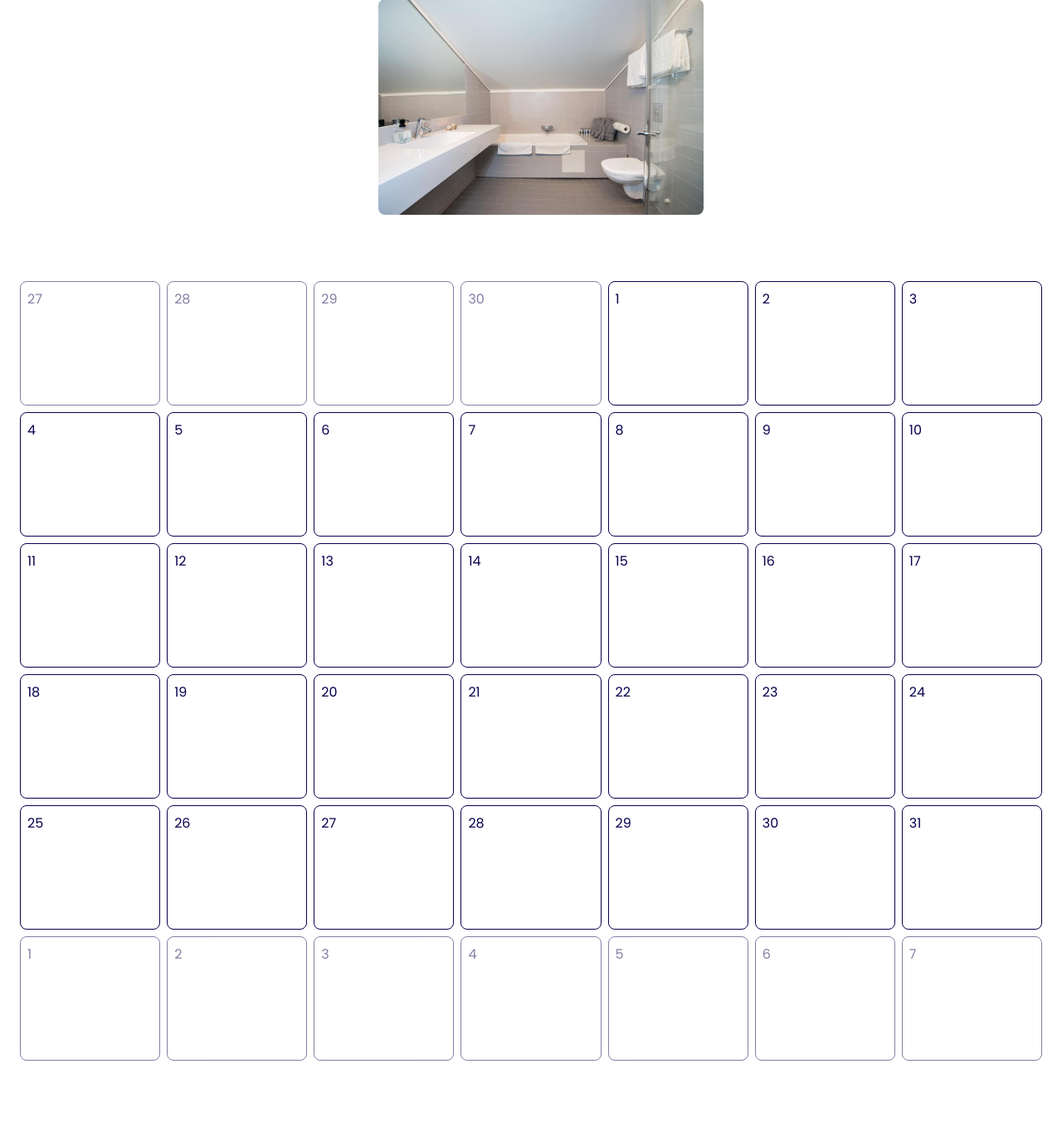
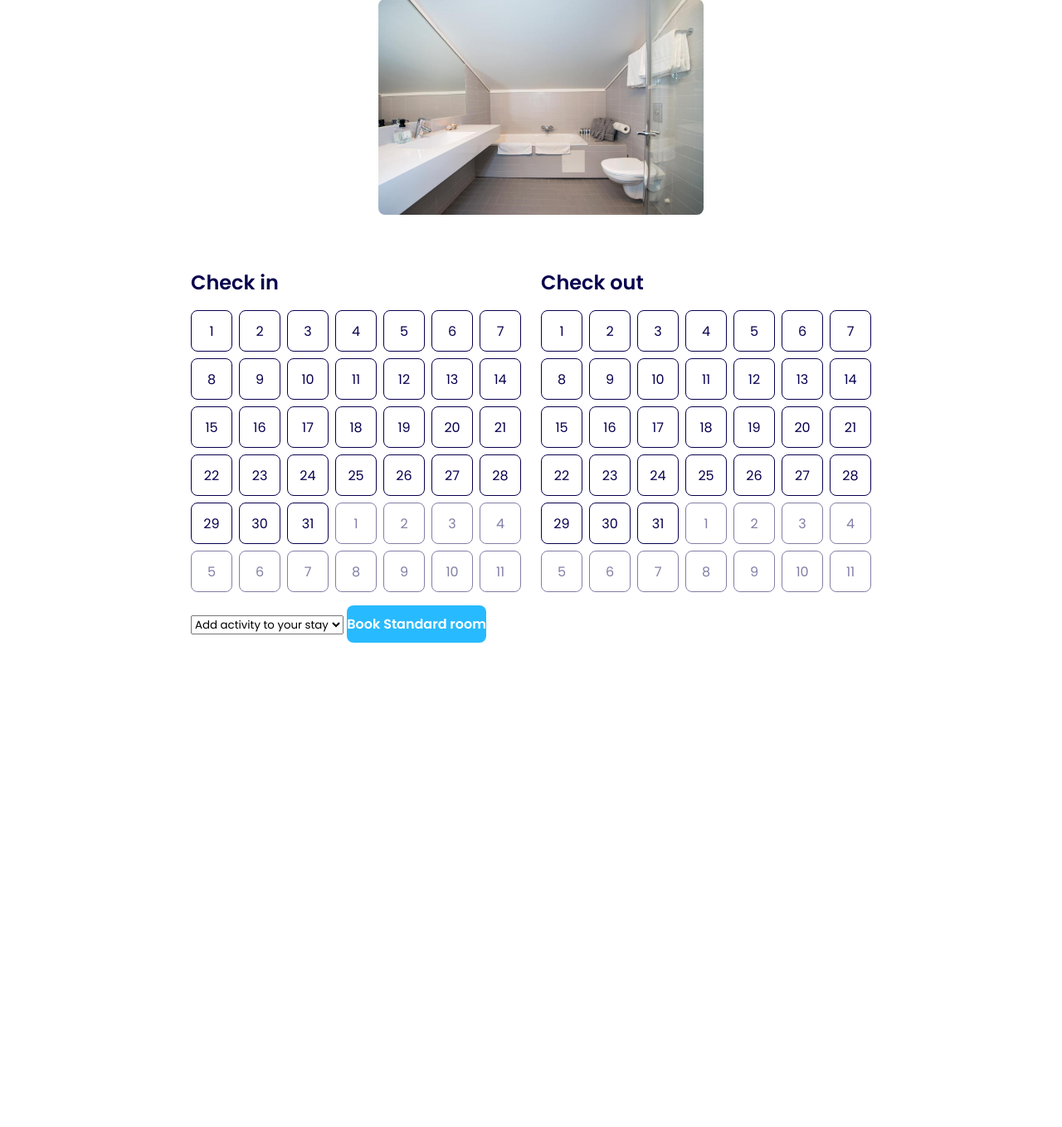
Before and after one commit to selmarosine/polar-hotel, a PHP site: page /room.php?room=1 in a window 1280 px wide. Shown: the part 654-2013 px from the top of the page at 83% size. After the commit the page ends 1429 px from the top, so only its background shows below. Run offline with PHP 8.4, Linux system fonts and the light colour scheme; data comes from the database, SQL or seed files in the repository; both versions use the stored data as it was after the commit.

Commit message:
selecte check in out dates form room

```diff
--- a/assets/javascript/script.js
+++ b/assets/javascript/script.js
@@ -1,38 +1,77 @@
-const hamMenuBtn = document.querySelector('#ham-menu-btn');
-const aSide = document.querySelector('#a-side');
-const aSideNav = document.querySelector('#a-side-nav');
+const hamMenuBtn = document.querySelector("#ham-menu-btn");
+const aSide = document.querySelector("#a-side");
+const aSideNav = document.querySelector("#a-side-nav");
+
+const checkOutBtns = document.querySelectorAll("#btn_checkout");
+const checkInBtns = document.querySelectorAll("#btn_checkin");
 
 const toggleAside = () => {
   const [firstLine, secondLine, thirdLine] = hamMenuBtn.children;
 
-  firstLine.classList.toggle('ham-line-top');
-  secondLine.style.width = firstLine.classList.contains('ham-line-top')
+  firstLine.classList.toggle("ham-line-top");
+  secondLine.style.width = firstLine.classList.contains("ham-line-top")
     ? 0
-    : '30px';
-  thirdLine.classList.toggle('ham-line-bottom');
+    : "30px";
+  thirdLine.classList.toggle("ham-line-bottom");
 
-  if (aSideNav.classList.contains('show-mobile-nav')) {
+  if (aSideNav.classList.contains("show-mobile-nav")) {
     // Close aside
-    aSideNav.classList.remove('show-mobile-nav');
+    aSideNav.classList.remove("show-mobile-nav");
     setTimeout(() => {
-      aSide.style.display = 'none';
+      aSide.style.display = "none";
     }, 300);
   } else {
     // Open aside
-    aSide.style.display = 'flex';
+    aSide.style.display = "flex";
     setTimeout(() => {
-      aSideNav.classList.add('show-mobile-nav');
+      aSideNav.classList.add("show-mobile-nav");
     }, 10);
   }
 };
 
-hamMenuBtn.addEventListener('click', toggleAside);
+const toggleDate = (date, prevSelected) => {
+  if (prevSelected) {
+    prevSelected.classList.remove("date-selected");
+  }
+  date.classList.add("date-selected");
+};
 
-window.addEventListener('resize', () => {
+hamMenuBtn.addEventListener("click", toggleAside);
+
+window.addEventListener("resize", () => {
   if (
     window.innerWidth >= 600 &&
-    aSideNav.classList.contains('show-mobile-nav')
+    aSideNav.classList.contains("show-mobile-nav")
   ) {
     toggleAside();
   }
 });
+
+checkOutBtns.forEach((checkOutBtn) => {
+  const radioBtn = checkOutBtn.querySelector("#radio");
+  radioBtn.addEventListener("click", () => {
+    const prevSelected = [...checkOutBtns].find((check) =>
+      check.classList.contains("date-selected")
+    );
+    toggleDate(checkOutBtn, prevSelected);
+  });
+});
+
+checkInBtns.forEach((checkInBtn, index) => {
+  const radioBtn = checkInBtn.querySelector("#radio");
+  radioBtn.addEventListener("click", () => {
+    const prevSelected = [...checkInBtns].find((check) =>
+      check.classList.contains("date-selected")
+    );
+    toggleDate(checkInBtn, prevSelected);
+    checkOutBtns.forEach((checkOut, checkIdx) => {
+      if (checkIdx <= index) {
+        checkOut.setAttribute("disabled", true);
+        checkOut.classList.replace("current-month", "offset-month");
+      } else {
+        checkOut.setAttribute("disabled", false);
+        checkOut.classList.replace("offset-month", "current-month");
+      }
+    });
+  });
+});
--- a/assets/style/mediaQuery.css
+++ b/assets/style/mediaQuery.css
@@ -5,6 +5,12 @@
 
   .room-gallery-grid {
     margin: 0 auto;
+  }
+}
+
+@media (min-width: 900px) {
+  .check-in-out-calenders {
+    flex-direction: row;
   }
 }
 
--- a/assets/style/style.css
+++ b/assets/style/style.css
@@ -383,20 +383,16 @@ aside nav {
 }
 
 .book-room-form {
-  margin: 64px 0;
+  margin: 64px auto;
+  width: fit-content;
 }
 
 .calendar-grid {
   display: grid;
-  grid-template-columns: repeat(7, minmax(100px, 1fr));
-  grid-template-rows: repeat(6, 150px);
+  grid-template-columns: repeat(7, minmax(40px, 50px));
+  grid-template-rows: repeat(6, minmax(40px, 50px));
+  place-content: center;
   gap: 8px;
-  overflow: auto;
-  -ms-overflow-style: none; /* IE and Edge */
-  scrollbar-width: none; /* Firefox */
-  scroll-behavior: smooth;
-  overscroll-behavior-x: contain;
-  scroll-snap-type: x mandatory;
   padding: 16px 0;
 }
 
@@ -408,7 +404,10 @@ aside nav {
   padding: 8px;
   border: 1px solid var(--dark-blue);
   border-radius: var(--rounded-sm);
-  scroll-snap-align: start;
+  display: flex;
+  justify-content: center;
+  align-items: center;
+  user-select: none;
 }
 
 .offset-month {
@@ -417,6 +416,41 @@ aside nav {
 
 .current-month {
   cursor: pointer;
+  transition: background 0.2s ease-out, color 0.2s ease-out;
+}
+
+.contain-radio {
+  position: relative;
+}
+
+.current-month:hover {
+  transition: background 0.2s ease-out, color 0.2s ease-out;
+  background: var(--blue);
+  color: var(--white);
+}
+
+.date-selected {
+  background: var(--blue);
+  color: var(--white);
+}
+
+.date-radio {
+  position: absolute;
+  top: 0;
+  left: 0;
+  width: 100%;
+  height: 100%;
+  opacity: 0;
+  cursor: pointer;
+  margin: 0;
+}
+
+.check-in-out-calenders {
+  display: flex;
+  flex-direction: column;
+  align-items: center;
+  justify-content: center;
+  gap: 24px;
 }
 
 /* ---- Activities ---- */
--- a/room.php
+++ b/room.php
@@ -5,10 +5,13 @@ require_once __DIR__ . "/views/header.php";
 require_once __DIR__ . "/views/navigation.php";
 
 require __DIR__ . "/app/getRooms.php";
+require __DIR__ . "/app/getActivities.php";
+
+$roomId = intval($_GET["room"]);
 
 // Get the selected room from $rooms
-$filteredRooms = array_filter($rooms, function ($room) {
-    return $room["id"] === intval($_GET["room"]);
+$filteredRooms = array_filter($rooms, function ($room) use ($roomId) {
+    return $room["id"] === $roomId;
 });
 
 $room = reset($filteredRooms);
@@ -30,7 +33,28 @@ $room = reset($filteredRooms);
         </div>
     </div>
     <form class="book-room-form">
-        <?php require __DIR__ . "/views/calendar.php"; ?>
+        <div class="check-in-out-calenders">
+            <div>
+                <h3>Check in</h3>
+                <?php
+                $calendarIdentifier = "_checkin";
+                require __DIR__ . "/views/calendar.php"; ?>
+            </div>
+            <div>
+                <h3>Check out</h3>
+                <?php
+                $calendarIdentifier = "_checkout";
+                require __DIR__ . "/views/calendar.php"; ?>
+            </div>
+        </div>
+        <select name="activities" id="activities">
+            <option value="" selected disabled>Add activity to your stay</option>
+            <?php foreach ($activities as $activity) : ?>
+                <option value="<?= $activity["id"] ?>"><?= "$" . $activity["price"] . " - " .  $activity["activity"] ?></option>
+            <?php endforeach; ?>
+        </select>
+        <input type="hidden" name="room" value="<?= $roomId ?>">
+        <button type="submit" class="submit-btn-blue">Book <?= $room["name"] ?></button>
     </form>
 </main>
 
--- a/views/calendar.php
+++ b/views/calendar.php
@@ -1,15 +1,20 @@
 <?php
 
-$selectedMonth = intval(date("m"));
-$selectedYear = intval(date("Y"));
+$selectedMonth = intval(date("m", mktime(0, 0, 0, 1, 1, 2024)));
+$selectedYear = intval(date("Y", mktime(0, 0, 0, 1, 1, 2024)));
 $month = getMonth($selectedMonth, $selectedYear);
+
+$identifier = $calendarIdentifier ?? '';
 
 // Looping 42 times to get 6 rows with 7 columns for calender view
 ?>
 <div class="calendar-grid">
     <?php foreach ($month as $date) : ?>
-        <div id="<?= $selectedMonth === $date["month"] ? 'calendar-btn' : '' ?>" class="calendar-cell <?= $selectedMonth !== $date["month"] ? 'offset-month' : 'current-month'; ?>">
+        <div id="<?= $selectedMonth === $date["month"] ? 'btn' . $identifier : '' ?>" class="calendar-cell <?= $selectedMonth !== $date["month"] ? 'offset-month' : 'current-month contain-radio'; ?>">
             <?= $date["dayDate"] ?>
+            <?php if ($selectedMonth === $date["month"]) : ?>
+                <input id="radio" class="date-radio" type="radio" name="date<?= $identifier ?>" value="<?= $date["date"] ?>">
+            <?php endif; ?>
         </div>
     <?php endforeach; ?>
 </div>
```
Also changed, not shown: app/database/polar-hotel.db, assets/images/657465c6ee496-snowmobile.jpeg (added).
